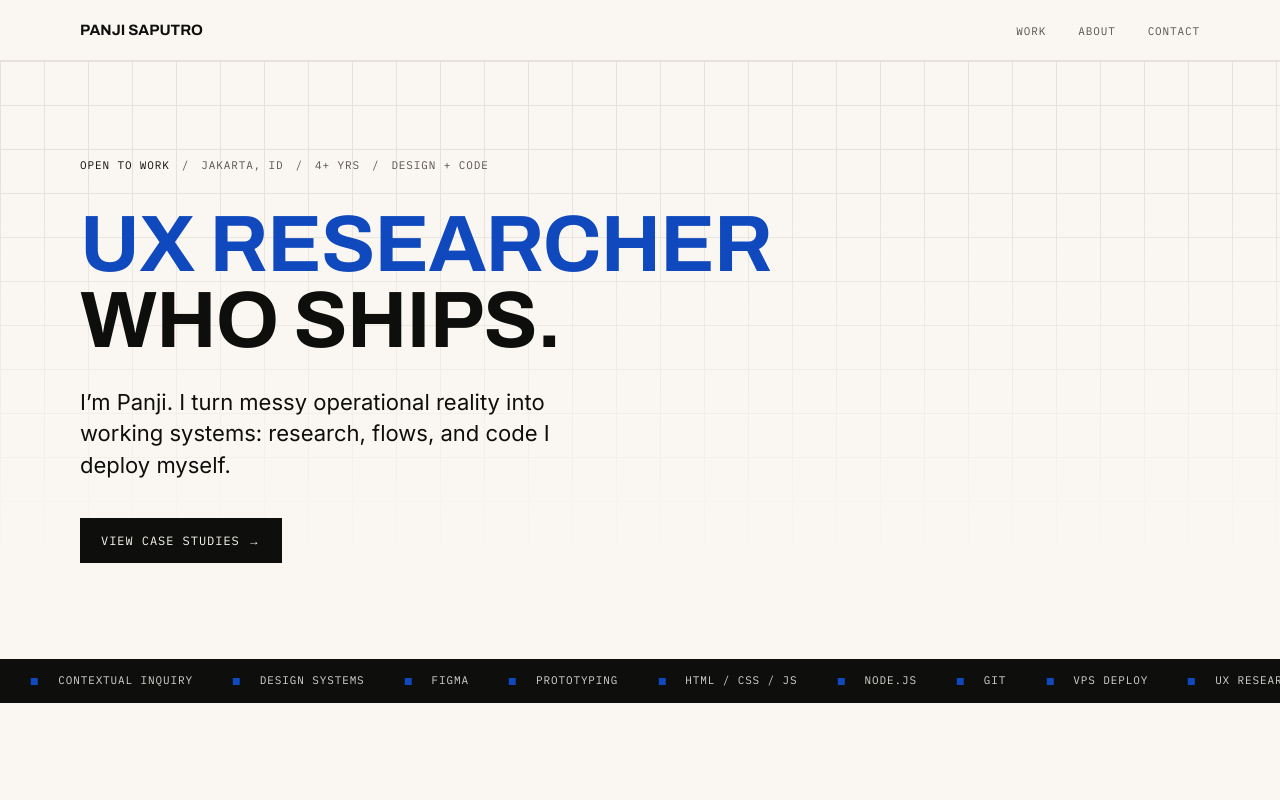
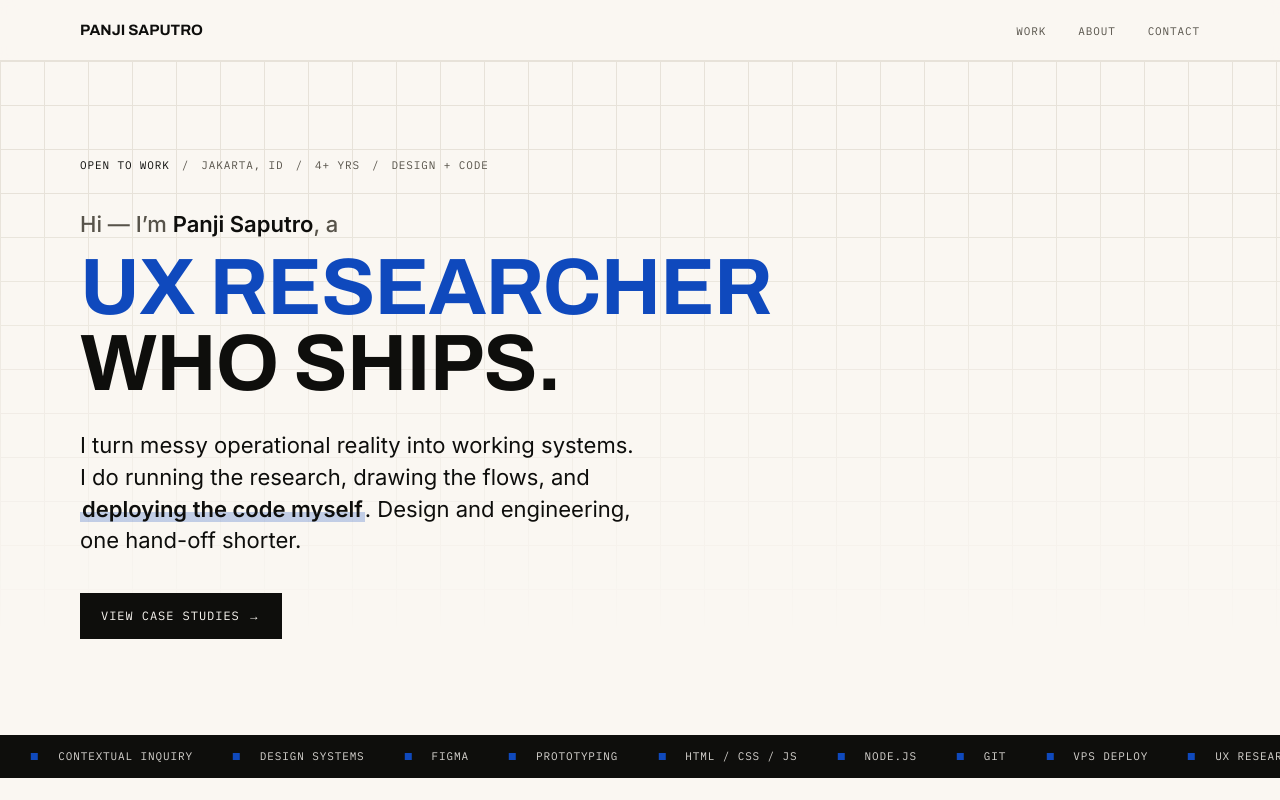
Before and after one commit to panjisap0805/Portfolio-Brutalist, a Next.js app: page / in a window 1280 px wide. Shown: the top 800 px of the page. Built offline with nearby package versions, Linux system fonts and the light colour scheme.

Commit message:
fixing hero section

```diff
--- a/components/home/Hero.js
+++ b/components/home/Hero.js
@@ -22,15 +22,19 @@ export default function Hero() {
           13.5em wide in expanded Archivo. Below md it wraps inside a two-line
           mask; from md up it must fit one line of (min(vw,1200) - 80px).
         */}
+        <p className="mb-2 text-[clamp(1.0625rem,2.2vw,1.375rem)] font-medium text-ink-soft">
+          Hi — I&rsquo;m <b className="font-semibold text-ink">Panji Saputro</b>, a
+        </p>
         <h1 className="t-display text-[clamp(1.625rem,9vw,3.25rem)] md:text-[min(6.4vw,5rem)]">
           <span className="block">
             <RoleCycler roles={ROLES} />
           </span>
           <span className="block">who ships.</span>
         </h1>
-        <p className="mt-7 max-w-[38ch] text-[clamp(1.125rem,2.2vw,1.375rem)] leading-[1.45]">
-          I&rsquo;m Panji. I turn messy operational reality into working systems:
-          research, flows, and code I deploy myself.
+        <p className="subhead mt-7">
+          I turn messy operational reality into working systems. I do running
+          the research, drawing the flows, and <u>deploying the code myself</u>.
+          Design and engineering, one hand-off shorter.
         </p>
         <div className="mt-9">
           <ButtonLink href="/#work">View case studies &rarr;</ButtonLink>
--- a/styles/globals.css
+++ b/styles/globals.css
@@ -76,6 +76,22 @@
     font-weight: 600;
     letter-spacing: -0.015em;
     line-height: 1.1;
+  }
+
+  /* Subhead copy with marker highlight on <u> */
+  .subhead {
+    max-width: 40ch;
+    font-size: clamp(1.125rem, 2.2vw, 1.375rem);
+    line-height: 1.45;
+  }
+  .subhead u {
+    text-decoration: none;
+    background: linear-gradient(
+      transparent 62%,
+      color-mix(in srgb, var(--color-cobalt) 24%, transparent) 0
+    );
+    padding: 0 2px;
+    font-weight: 600;
   }
 
   /* Machine-button: press = shadow collapses + 2px travel. Hover = cobalt offset. */
```
